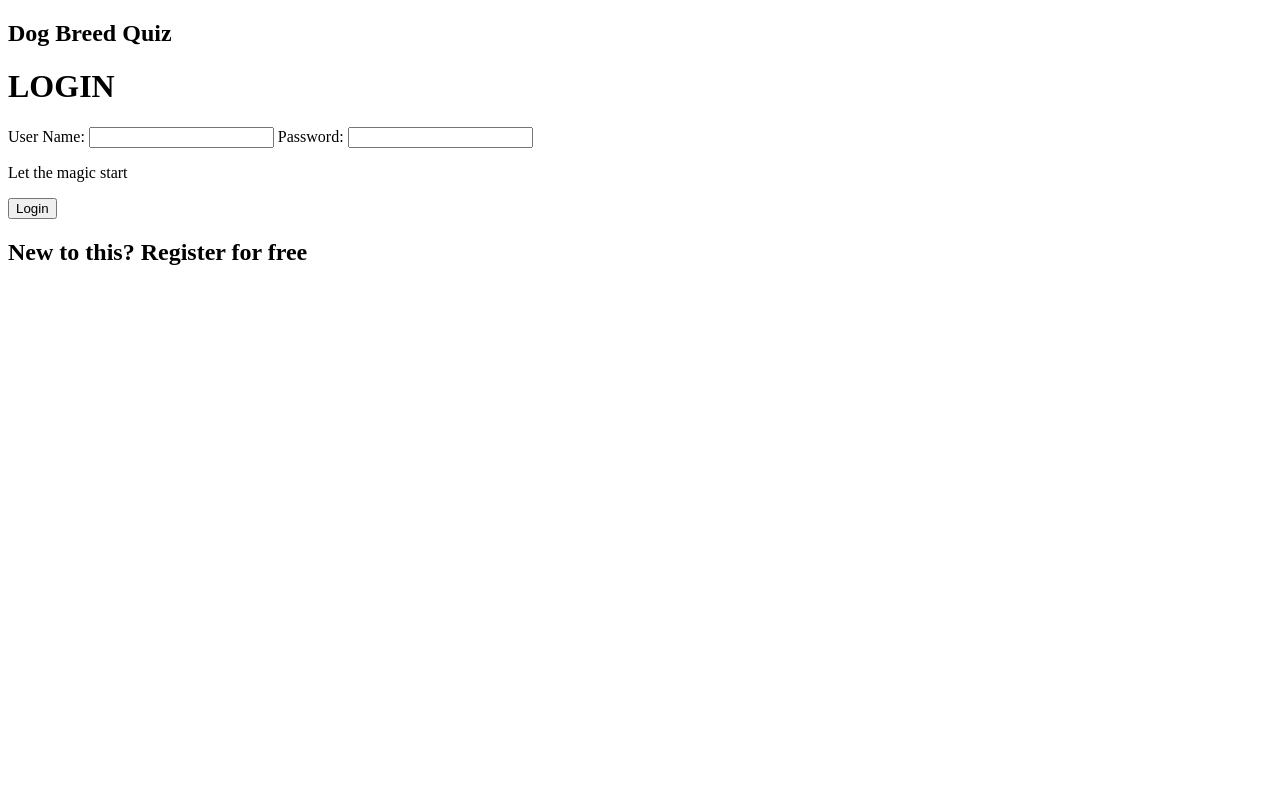
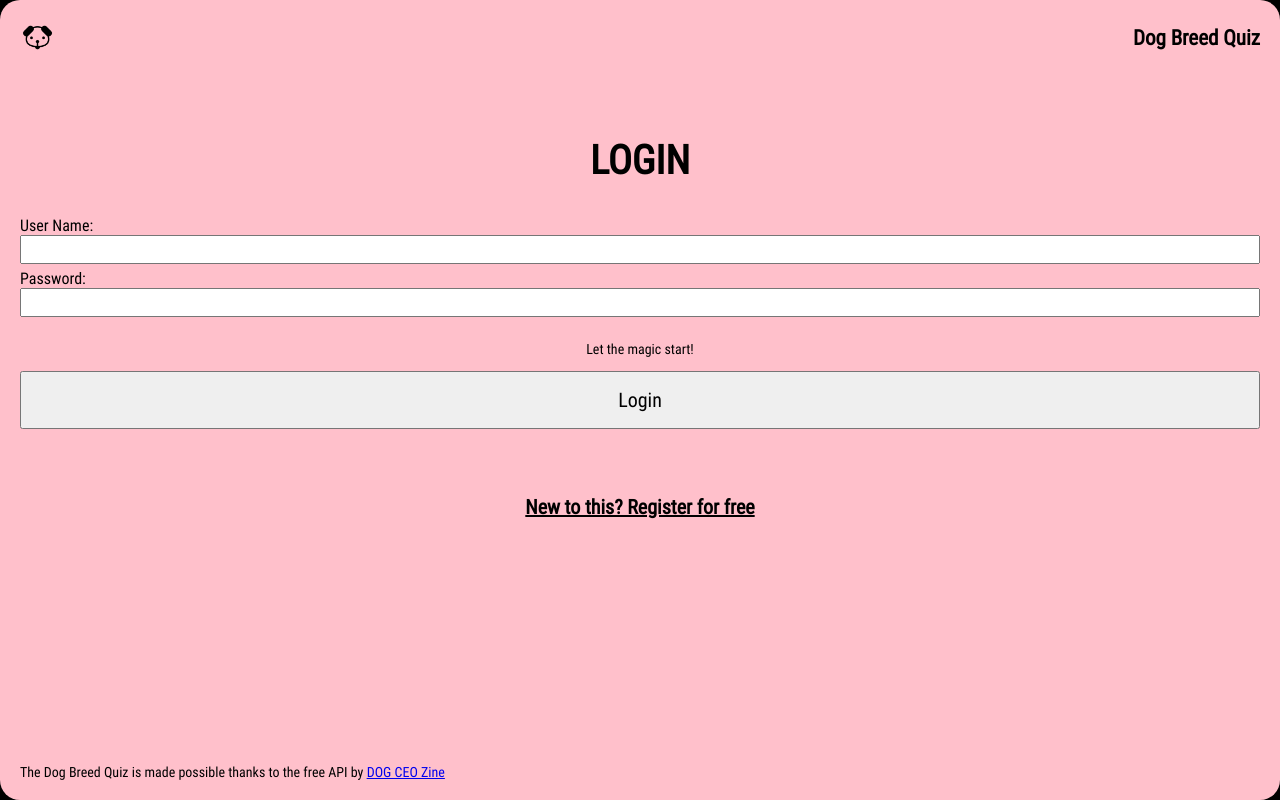
Before and after one commit to KajsaWall/U1, a plain HTML site: page problem/index.html in a window 1280 px wide. Drawn offline with Linux system fonts and the light colour scheme; files that its build step writes are made by us from their sources; files whose address does not match are found by name.

Commit message:
Login_Register CSS done

```diff
--- a/problem/css/login_register.css
+++ b/problem/css/login_register.css
@@ -0,0 +1,110 @@
+@font-face {
+    font-family: RobotoCondensed_regular;
+    src: url("../fonts/RobotoCondensed_regular/RobotoCondensedRegular.ttf");
+}
+@font-face {
+    font-family: RobotoCondensed_bold;
+    src: url("../fonts/RobotoCondensed_bold/RobotoCondensedBold.ttf");
+}
+@font-face {
+    font-family: RobotoCondensed_light;
+    src: url("../fonts/RobotoCondensed_light/RobotoCondensedLight.ttf");
+}
+
+body {
+    background-color: black;
+    width: 100vw;
+    height: 100vh;
+    margin: 0;
+}
+
+.container {
+    background-color: pink;
+    height: 100vh;
+    width: 100vw;
+    border-radius: 20px;
+    display: flex;
+    flex-direction: column;
+    box-sizing: border-box;
+    padding: 20px;
+    position: relative;
+}
+
+header {
+    display: grid;
+    grid-template-columns: 1fr 1fr;
+    grid-template-rows: 1fr;
+    padding: 0;
+    margin: 0;
+}
+
+#logo {
+    justify-self: baseline;
+    width: 35px;
+    height: 35px;
+    background-image: url("../media/logo.png");
+    background-size: cover;
+    background-position: center;
+}
+#logotext{
+    display: flex;
+    font-family: RobotoCondensed_regular;
+    font-size: 21px;
+    align-items: center;
+    margin: 0;
+    justify-self: end;
+}
+
+h1 {
+    text-align: center;
+    font-family: RobotoCondensed_regular;
+    font-size: 40px;
+    padding-top: 55px;
+}
+
+label {
+    font-family: RobotoCondensed_regular;
+    padding-top: 5px;
+}
+input {
+    padding: 5px;
+}
+
+#feedback {
+    text-align: center;
+    font-family: RobotoCondensed_regular;
+    font-size: 14px;
+    padding-top: 10px;
+}
+
+button {
+    padding:15px;
+    font-family: RobotoCondensed_regular;
+    font-size: 20px;
+}
+
+#register {
+    text-align: center;
+    font-family: RobotoCondensed_regular;
+    font-size: 20px;
+    text-decoration: underline;
+    padding-top: 50px;
+    padding-bottom: 50px;
+}
+
+footer {
+    font-family: RobotoCondensed_regular;
+    font-size: 14px;
+    margin: 0;
+    display: flex;
+    justify-content: end;
+    align-self: start;
+    position: absolute;
+    padding: 20px 20px 20px 0px;
+    bottom: 0px;
+
+}
+
+footer > * {
+    margin: 0;
+}
--- a/problem/index.html
+++ b/problem/index.html
@@ -4,29 +4,36 @@
     <meta charset="UTF-8">
     <meta http-equiv="X-UA-Compatible" content="IE=edge">
     <meta name="viewport" content="width=device-width, initial-scale=1.0">
-    <link rel="stylesheet" href="index.css">
-    <link rel="stylesheet" href="quiz.css">
-    <link rel="stylesheet" href="login_register.css">
+    <link rel="stylesheet" href="css/index.css">
+    <link rel="stylesheet" href="css/quiz.css">
+    <link rel="stylesheet" href="css/login_register.css">
     <title>Document</title>
 </head>
 <body>
     <main class="container login">
 
+        <header>
         <div id="logo"></div>
-        <h2>Dog Breed Quiz</h2>
+        <h2 id="logotext">Dog Breed Quiz</h2>
+        </header>
+
 
         <h1>LOGIN</h1>
 
-        <label for="">User Name:</label>
+        <label for="username">User Name:</label>
         <input type="text" id="username">
-        <label for="">Password:</label>
+        <label for="password">Password:</label>
         <input type="text" id="password">
 
-        <p>Let the magic start</p>
+        <p id="feedback">Let the magic start!</p>
 
         <button>Login</button>
 
-        <h2>New to this? Register for free</h2>
+        <h2 id="register">New to this? Register for free</h2>
+
+        <footer>
+            <p id="footer">The Dog Breed Quiz is made possible thanks to the free API by <a href="#">DOG CEO Zine</a></p>
+        </footer>
 
     </main>
     <script src="js/data.js"></script>
```
